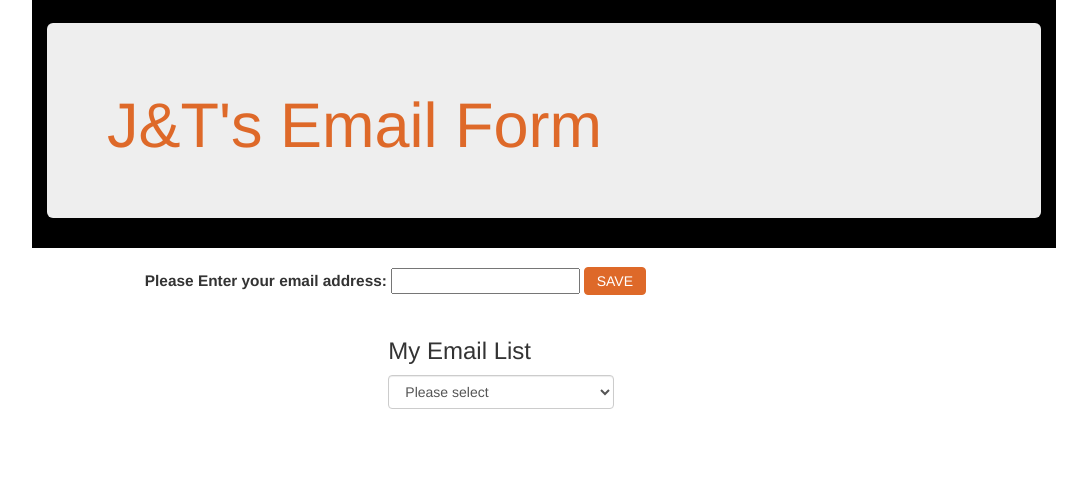
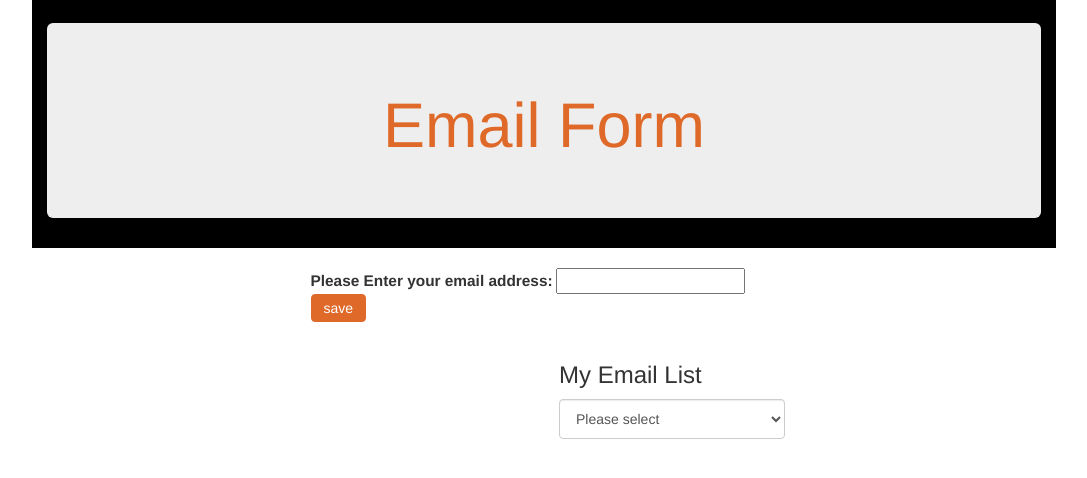
Before and after one commit to jtolbert1975/bdTest, a website: page public/index.html in a window 1280 px wide. Shown: the whole page, without its empty margins (96-1183 px from the left). Drawn offline with nearby package versions, Linux system fonts and the light colour scheme.

Commit message:
CodePen fixes

```diff
--- a/public/css/styles.css
+++ b/public/css/styles.css
@@ -5,6 +5,8 @@
 
 .jumbotron > h1{
     color: #DE6929;
+    text-align: center;
+
 }
 
 .container {
@@ -32,12 +34,17 @@ input.ng-dirty.ng-invalid-email{
 
 .success{
     color: #42f45f;
-    margin: 0px 0px 10px 23px;
+    font-size: 12px;
 }
 
 .warning{
     color: red;
-    margin: 0px 0px 10px 23px;
+    font-size: 12px;
+
+}
+
+ p {
+    margin: 0px;
 }
 
 .select-margin{
@@ -51,3 +58,7 @@ label{
 .container-width{
     max-width: 1024px;
 }
+
+.select-height{
+    height: 40px;
+}
--- a/public/index.html
+++ b/public/index.html
@@ -12,30 +12,31 @@
     <body ng-app="myApp">
         <div class="container container-width">
             <div class="jumbotron">
-                <h1>J&T's Email Form</h1>
+                <h1>Email Form</h1>
             </div>
         </div>
         <div class="container-fluid container-width" ng-controller="testCtrl">
             <div class="row top-margin">
-                <div class="col-md-offset-1 col-md-8">
+                <div class="col-md-offset-3 col-md-6">
                  <form name="myForm" novalidate>
                     <label for="email">Please Enter your email address:</label>
                     <input type="email" class="input-md" id="email" name="email" ng-model="model.email"  required >
-                    <button ng-click="submitForm(myForm)" class="btn btn-primary btn-md save-btn">SAVE</button>
+                    <button ng-click="submitForm(myForm)" class="btn btn-primary btn-md save-btn">save</button>
                  </form>
+                </div>
+                <div class="col-md-3">
+                    <p class="success" ng-show="successful">Your email address has been saved. Select it from the dropdown box below.</p>
+                    <p class="warning" ng-show="warning">Please enter a valid email address!</p>
                 </div>
             </div>
             <div class="row">
-                <div class="col-md-offset-3 col-md-2">
-                    <p class="success" ng-show="successful">Your email address has been saved. Select it from the dropdown box below.</p>
-                    <p class="warning" ng-show="warning">Please enter a valid email address!</p>
-                </div>
+
 
             </div>
             <div class="row">
-                <div class="col-md-offset-4 col-md-3">
+                <div class="col-md-offset-6 col-md-3">
                     <h3>My Email List</h3>
-                    <select class="form-control" placeholder="{{model.email}}">
+                    <select class="form-control select-height" placeholder="{{model.email}}">
                         <option value="" selected disabled>Please select</option>
                         <option value="{{model.email}}">{{model.email}}</option>
                     </select>
```
